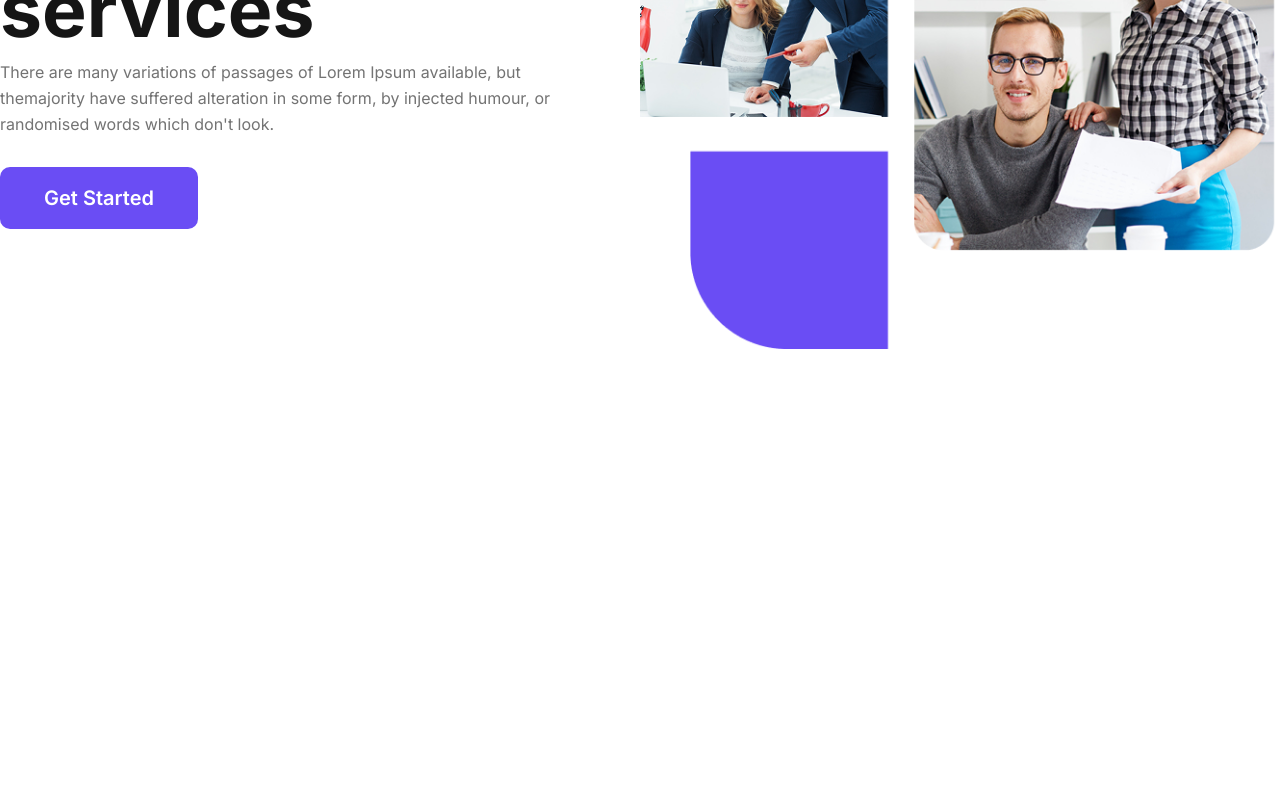
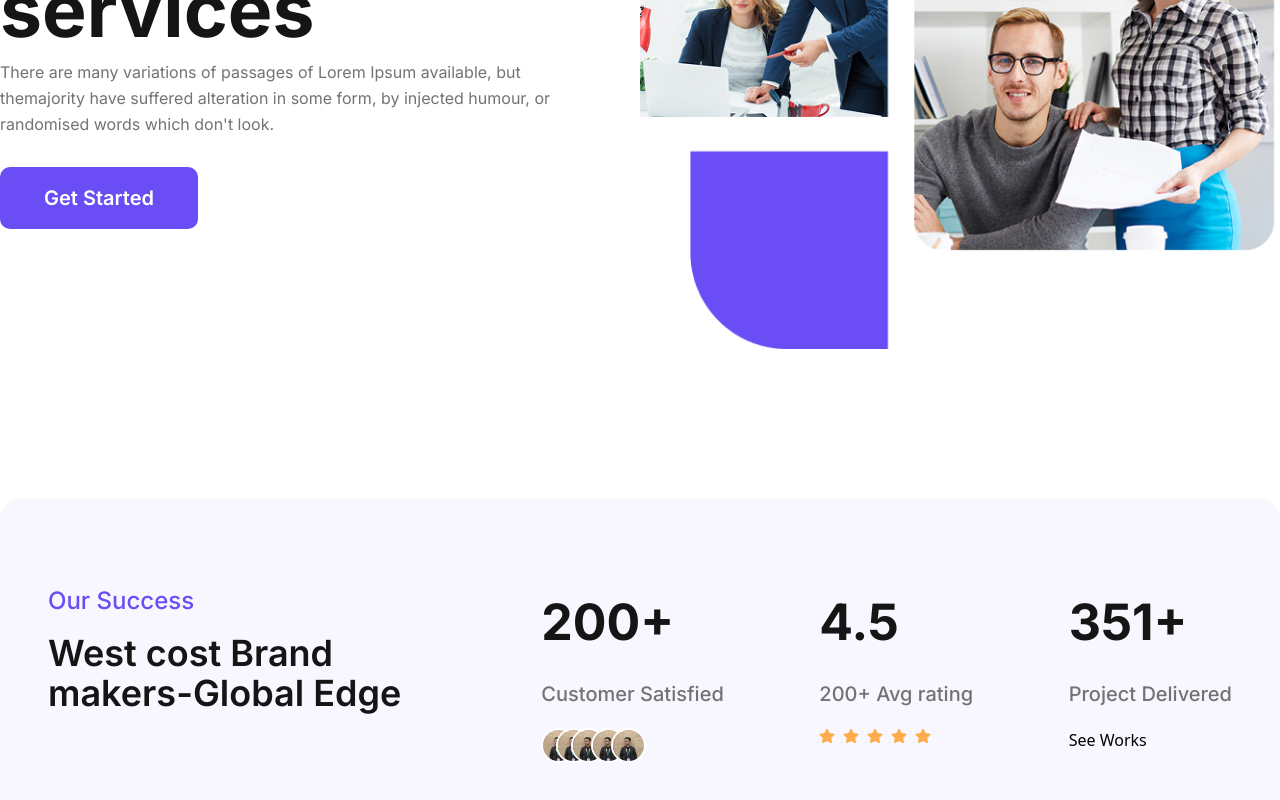
Before and after one commit to sajibkhandev/Agenc_2503, a React (Vite) app: page / in a window 1280 px wide. Shown: the part 576-1376 px from the top of the page. Before the commit the page ends 1005 px from the top, so only its background shows below. Built offline with nearby package versions, Linux system fonts and the light colour scheme.

Commit message:
add success part

```diff
--- a/package.json
+++ b/package.json
@@ -11,7 +11,8 @@
   },
   "dependencies": {
     "react": "^19.2.0",
-    "react-dom": "^19.2.0"
+    "react-dom": "^19.2.0",
+    "react-icons": "^5.5.0"
   },
   "devDependencies": {
     "@eslint/js": "^9.39.1",
--- a/src/App.jsx
+++ b/src/App.jsx
@@ -1,6 +1,7 @@
 import React from 'react'
 import Navbar from './layouts/Navbar'
 import Banner from './layouts/Banner'
+import Success from './layouts/Success'
 
 
 const App = () => {
@@ -8,6 +9,7 @@ const App = () => {
     <div>
       <Navbar/>
       <Banner/>
+      <Success/>
 
 
     </div>
--- /dev/null
+++ b/src/components/CounterSuccess.jsx
@@ -0,0 +1,16 @@
+import React from 'react'
+import Image from './Image'
+
+
+const CounterSuccess = ({title,text}) => {
+  return (
+    <div>
+        <h2 className='text-[50px] text-[#151515] font-bold font-["Inter"]'>{title}</h2>
+        <p className='text-xl text-[#737373] font-medium font-["Inter"] pt-5 pb-5'>{text}</p>
+
+
+         </div>
+  )
+}
+
+export default CounterSuccess
--- a/src/layouts/Banner.jsx
+++ b/src/layouts/Banner.jsx
@@ -8,7 +8,7 @@ import BannerImage from '../assets/banner.png'
 
 const Banner = () => {
   return (
-    <section className='py-20'>
+    <section className='pt-20'>
         <Container>
          <Flex className='items-center'>
               <div className='w-1/2'>
--- /dev/null
+++ b/src/layouts/Success.jsx
@@ -0,0 +1,72 @@
+import React from "react";
+import Container from "../components/Container";
+import Flex from "../components/Flex";
+import Image from "../components/Image";
+import CounterSuccess from "../components/CounterSuccess";
+import ProfileOne from "../assets/unnamed (7).jpg";
+import { FaStar } from "react-icons/fa";
+
+
+const Success = () => {
+  return (
+    <section className="py-[150px]">
+      <Container>
+        <Flex className="bg-[#F8F6FE] py-[86px] px-12 rounded-[20px]">
+          <div className="w-5/12">
+            <h6 className='text-2xl text-[#6A4DF4] font-medium font-["Inter"]'>
+              Our Success
+            </h6>
+            <h3 className='w-[387px] text-4xl text-[#151515] font-semibold font-["Inter"] pt-4'>
+              West cost Brand makers-Global Edge
+            </h3>
+          </div>
+          <div className="w-7/12 ">
+            <Flex className="justify-between">
+              <div>
+                <CounterSuccess title="200+" text="Customer Satisfied" />
+                <div className="relative">
+                  <div className="absolute top-[0px] left-[0px] w-[35px] h-[35px] rounded-full border-2 border-white">
+                    <Image className="w-full rounded-full" src={ProfileOne} />
+                  </div>
+                  <div className="absolute top-[0px] left-[15px] w-[35px] h-[35px] rounded-full border-2 border-white">
+                    <Image className="w-full rounded-full" src={ProfileOne} />
+                  </div>
+                  <div className="absolute top-[0px] left-[30px] w-[35px] h-[35px] rounded-full border-2 border-white">
+                    <Image className="w-full rounded-full" src={ProfileOne} />
+                  </div>
+                  <div className="absolute top-[0px] left-[50px] w-[35px] h-[35px] rounded-full border-2 border-white">
+                    <Image className="w-full rounded-full" src={ProfileOne} />
+                  </div>
+                  <div className="absolute top-[0px] left-[70px] w-[35px] h-[35px] rounded-full border-2 border-white">
+                    <Image className="w-full rounded-full" src={ProfileOne} />
+                  </div>
+                </div>
+              </div>
+
+              <div>
+              <CounterSuccess title="4.5" text="200+ Avg rating" />
+              <ul className="flex gap-x-2">
+                <li><FaStar className="text-[#FFAC4A]"/></li>
+                <li><FaStar className="text-[#FFAC4A]"/></li>
+                <li><FaStar className="text-[#FFAC4A]"/></li>
+                <li><FaStar className="text-[#FFAC4A]"/></li>
+                <li><FaStar className="text-[#FFAC4A]"/></li>
+              </ul>
+
+              </div>
+
+              <div>
+              <CounterSuccess title="351+" text="Project Delivered" />
+              <a href="">See Works</a>
+
+              </div>
+
+            </Flex>
+          </div>
+        </Flex>
+      </Container>
+    </section>
+  );
+};
+
+export default Success;
```
Also changed, not shown: src/assets/unnamed (7).jpg (added), 1 other file (tests, documents, lock files or other folders).
